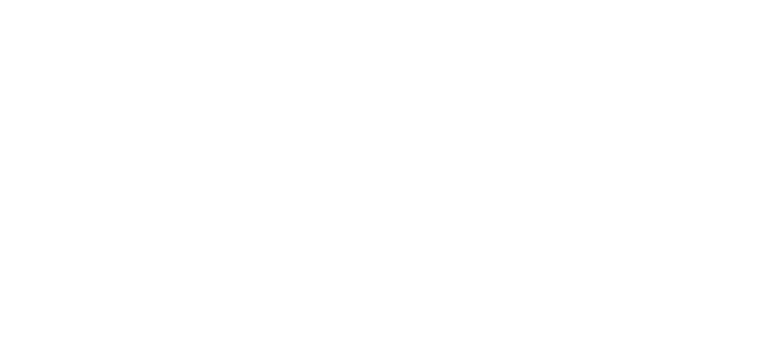
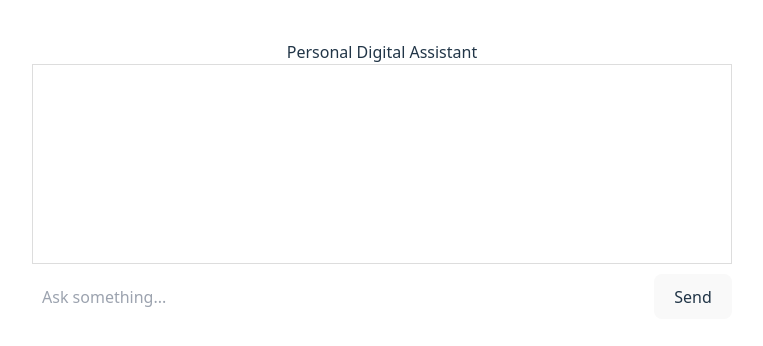
Before and after one commit to bluewhale-codes/NewBeesEcommerce, a React (Vite) app: page /chat in a window 1280 px wide. Before the commit this address had no page. Shown: the top 346 px of the page, without its empty margins (258-1021 px from the left). Built offline with nearby package versions, Linux system fonts and the light colour scheme.

Commit message:
remove bug

```diff
--- a/src/App.jsx
+++ b/src/App.jsx
@@ -16,6 +16,7 @@ import ProductListingPage from './Products/ProductListPage'
 import ShoppingCart from './Components/ShoppingCart'
 import DigitalAssistant from './PersonalAssistant/DigitalAssistant'
 import HomePage from './PersonalAssistant/HomePage'
+import Chat from './PersonalAssistant/chat'
 const products = [
     {
       id: 1,
@@ -78,7 +79,8 @@ function App() {
         <Route path="/productList" element={<ProductListingPage products={products}/>} />
         <Route path="/cart" element={<ShoppingCart/>} />
         <Route path="/Assistant" element={<DigitalAssistant/>} />
-        <Route path="/" element={<HomePage/>} />
+        <Route path="/" element={<HomePage/>} />,
+        <Route path="/chat" element={<Chat/>} />
       </Routes>
     </BrowserRouter>
     </>
--- /dev/null
+++ b/src/PersonalAssistant/Chat.jsx
@@ -0,0 +1,87 @@
+import { useState } from "react";
+
+export default function Chat() {
+  const [query, setQuery] = useState("");
+  const [answer, setAnswer] = useState("");
+  const [loading, setLoading] = useState(false);
+
+  const sendMessage = async () => {
+  setAnswer("");
+  setLoading(true);
+
+  const response = await fetch("http://localhost:3000/api/chat-stream", {
+    method: "POST",
+    headers: { "Content-Type": "application/json" },
+    body: JSON.stringify({ query })
+  });
+
+  const reader = response.body.getReader();
+  const decoder = new TextDecoder();
+
+  let tokenQueue = [];
+  let typing = false;
+
+  const typeToken = () => {
+    if (tokenQueue.length === 0) {
+      typing = false;
+      return;
+    }
+
+    typing = true;
+    setAnswer(prev => prev + tokenQueue.shift());
+
+    setTimeout(typeToken, 50); // 👈 CONTROL SPEED (ms)
+  };
+
+  while (true) {
+    const { value, done } = await reader.read();
+    if (done) break;
+
+    const chunk = decoder.decode(value, { stream: true });
+
+    chunk.split("\n\n").forEach(line => {
+      if (line.startsWith("data: ")) {
+        const token = line.replace("data: ", "");
+
+        if (token !== "[DONE]") {
+          tokenQueue.push(token);
+
+          if (!typing) {
+            typeToken();
+          }
+        }
+      }
+    });
+  }
+
+  setLoading(false);
+};
+
+
+  return (
+    <div className="chat-container">
+      <h2>Personal Digital Assistant</h2>
+
+      {/* Answer box */}
+      <div className="chat-answer">
+        {answer}
+        {loading && <span className="cursor">▌</span>}
+      </div>
+
+      {/* Input */}
+      <div className="chat-input">
+        <input
+          type="text"
+          value={query}
+          placeholder="Ask something..."
+          onChange={e => setQuery(e.target.value)}
+          onKeyDown={e => e.key === "Enter" && sendMessage()}
+        />
+
+        <button onClick={sendMessage} disabled={loading}>
+          Send
+        </button>
+      </div>
+    </div>
+  );
+}
--- a/src/PersonalAssistant/DigitalAssistant.jsx
+++ b/src/PersonalAssistant/DigitalAssistant.jsx
@@ -148,7 +148,7 @@ const DigitalAssistant = () => {
     }
 
     try {
-      await fetch("https://backend-personal-digital-assistant.onrender.com/log-client-tool", {
+      await fetch("http://localhost:3000/log-client-tool", {
         method: "POST",
         headers: { "Content-Type": "application/json" },
         body: JSON.stringify({
@@ -600,7 +600,7 @@ const resumeSpeaking = () => {
         localStorage.setItem("ai_session_id", sessionId);
       }
 
-      const res = await fetch("https://backend-personal-digital-assistant.onrender.com/ask", {
+      const res = await fetch("http://localhost:3000/ask", {
         method: "POST",
         headers: {
           "Content-Type": "application/json",
--- a/src/index.css
+++ b/src/index.css
@@ -62,3 +62,36 @@ button:focus-visible {
     background-color: #f9f9f9;
   }
 }
+.chat-container {
+  max-width: 700px;
+  margin: 40px auto;
+  font-family: system-ui;
+}
+
+.chat-answer {
+  min-height: 200px;
+  padding: 15px;
+  border: 1px solid #ddd;
+  margin-bottom: 10px;
+  white-space: pre-wrap;
+}
+
+.chat-input {
+  display: flex;
+  gap: 10px;
+}
+
+.chat-input input {
+  flex: 1;
+  padding: 10px;
+}
+
+.cursor {
+  animation: blink 1s infinite;
+}
+
+@keyframes blink {
+  50% {
+    opacity: 0;
+  }
+}
```
Also changed, not shown: vercel.json (added).
